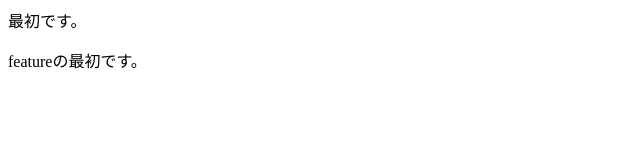
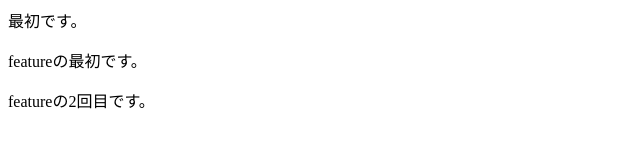
Before and after one commit to iti-0204/merge-test, a plain HTML site: page index.html in a window 1280 px wide. Shown: the whole page, without its empty margins (0-640 px from the left). Drawn offline with Linux system fonts and the light colour scheme.

Commit message:
feature2回目

```diff
--- a/index.html
+++ b/index.html
@@ -1,2 +1,3 @@
 <p>最初です。</p>
 <p>featureの最初です。</p>
+<p>featureの2回目です。</p>
```
